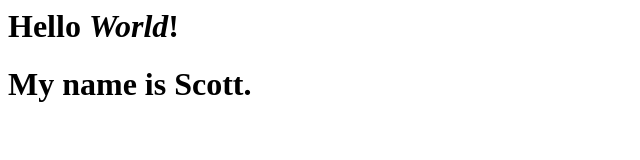
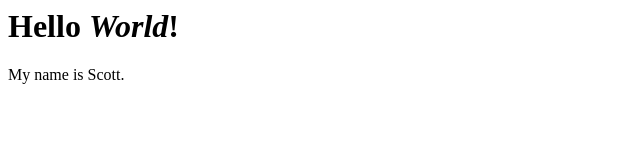
Before and after one commit to swborden/myfirstwebsite, a plain HTML site: page index.html in a window 1280 px wide. Shown: the whole page, without its empty margins (0-640 px from the left). Drawn offline with Linux system fonts and the light colour scheme.

Commit message:
Update index.html

```diff
--- a/index.html
+++ b/index.html
@@ -1,2 +1,2 @@
-<h1>Hello <em>World</em>!<h1>
-<p1>My name is Scott.<p1>
+<h1>Hello <em>World</em>!</h1>
+<p1>My name is Scott.</p1>
```
